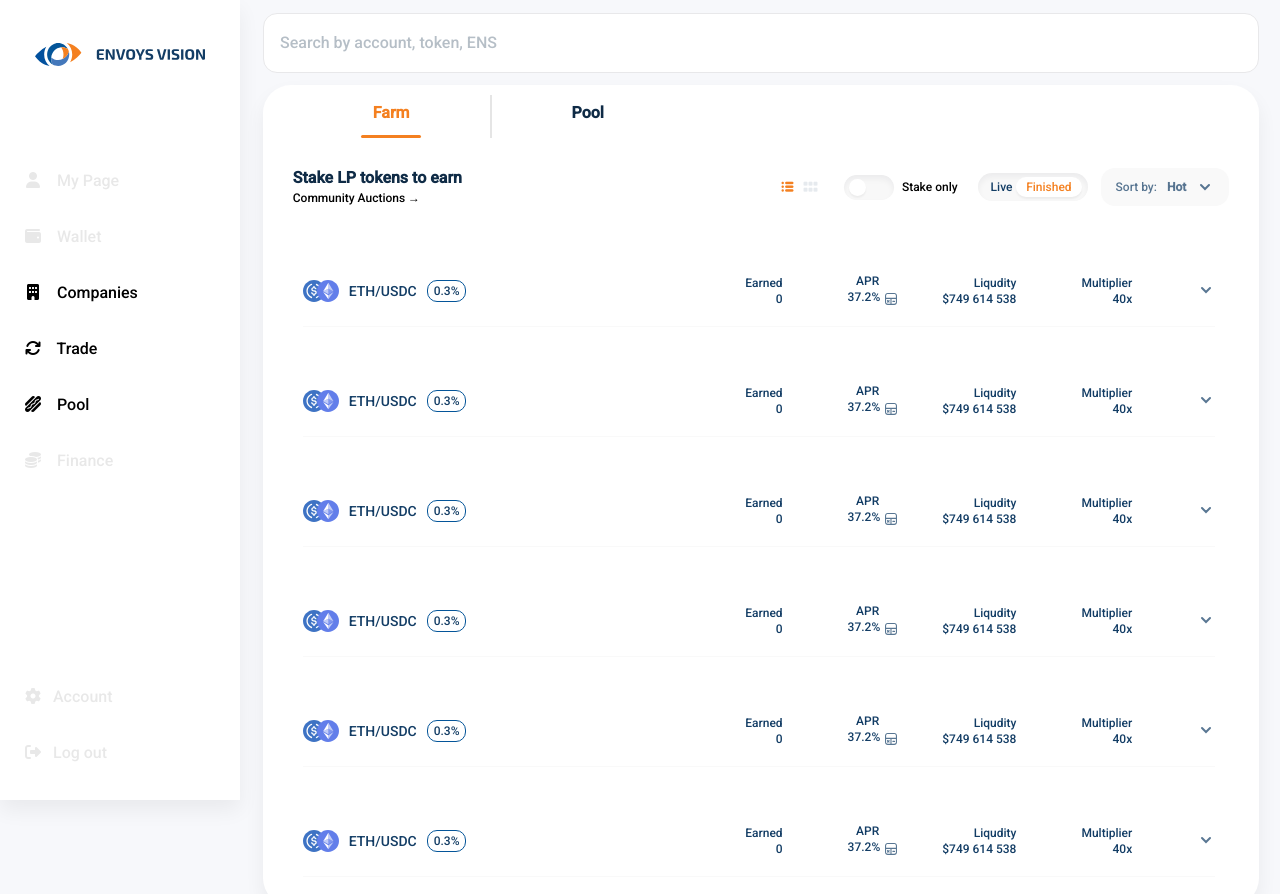
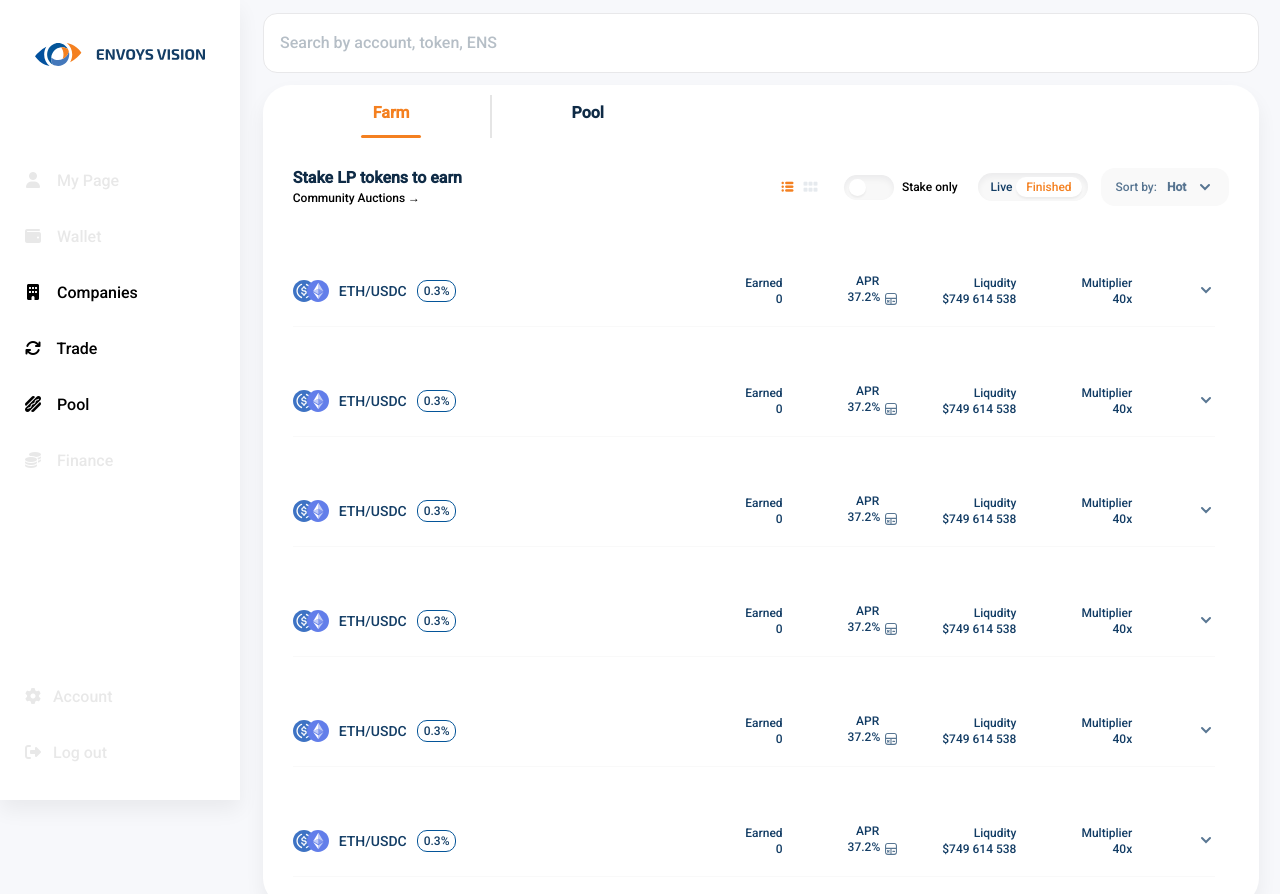
Before and after one commit to envoys-lab/envoys-frontend-new, a React (Create React App) app: page /farm in a window 1280 px wide. Shown: the top 894 px of the page. Built offline with nearby package versions, Linux system fonts and the light colour scheme; what @binance-chain/bsc-connector, @web3-react/core, @web3-react/injected-connector, @web3-react/walletconnect-connector would draw is missing.

Commit message:
fix: styles

```diff
--- a/src/pages/Farm/FarmList/components/FarmList/Item.tsx
+++ b/src/pages/Farm/FarmList/components/FarmList/Item.tsx
@@ -8,7 +8,7 @@ type PropsDD = {
 };
 
 const ItemStyle = styled.li<PropsDD>`
-  padding: 19px 14px 19px 10px;
+  padding: ${(props) => (props.dropdown ? '19px 14px 19px 10px' : '19px 14px 19px 0px')};
   border-radius: 16px;
   transition: 0.3s;
   border-radius: 20px;
```
